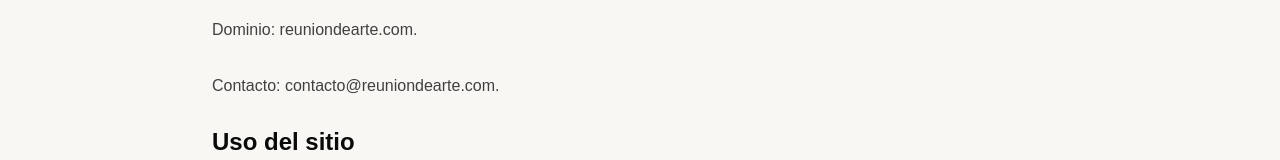
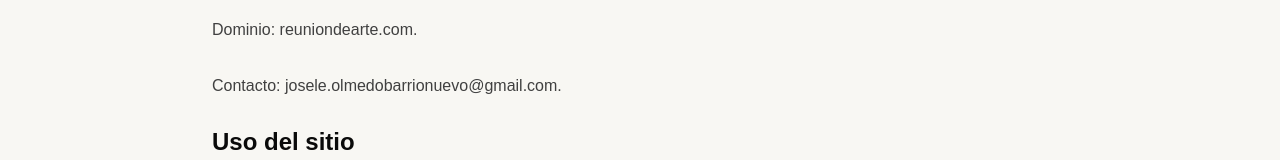
Before and after one commit to RDAJose/reuniondearte-web-oficial, a Next.js app: page /aviso-legal in a window 1280 px wide. Shown: the part 391-551 px from the top of the page. Built offline with nearby package versions, Linux system fonts and the light colour scheme.

Commit message:
Update public contact email

```diff
--- a/app/aviso-legal/page.tsx
+++ b/app/aviso-legal/page.tsx
@@ -14,7 +14,7 @@ export default function AvisoLegalPage() {
         <h2 className="text-2xl font-semibold text-neutral-950">Titularidad</h2>
         <p>Titular del sitio web: Jose Luis Olmedo Barrionuevo.</p>
         <p>Dominio: reuniondearte.com.</p>
-        <p>Contacto: contacto@reuniondearte.com.</p>
+        <p>Contacto: josele.olmedobarrionuevo@gmail.com.</p>
 
         <h2 className="text-2xl font-semibold text-neutral-950">Uso del sitio</h2>
         <p>
--- a/app/privacidad/page.tsx
+++ b/app/privacidad/page.tsx
@@ -15,7 +15,7 @@ export default function PrivacidadPage() {
           Responsable
         </h2>
         <p>Responsable del sitio: Jose Luis Olmedo Barrionuevo.</p>
-        <p>Contacto: contacto@reuniondearte.com.</p>
+        <p>Contacto: josele.olmedobarrionuevo@gmail.com.</p>
 
         <h2 className="text-2xl font-semibold text-neutral-950">
           Datos personales
--- a/lib/config/site.ts
+++ b/lib/config/site.ts
@@ -4,7 +4,7 @@ export const siteConfig = {
   description:
     "Revista cultural independiente sobre cine, música, arte, libros y pensamiento visual desde Granada.",
   author: "Jose Luis Olmedo Barrionuevo",
-  email: "contacto@reuniondearte.com",
+  email: "josele.olmedobarrionuevo@gmail.com",
   navItems: [
     { href: "/", label: "Inicio" },
     { href: "/articulos", label: "Artículos" },
```
